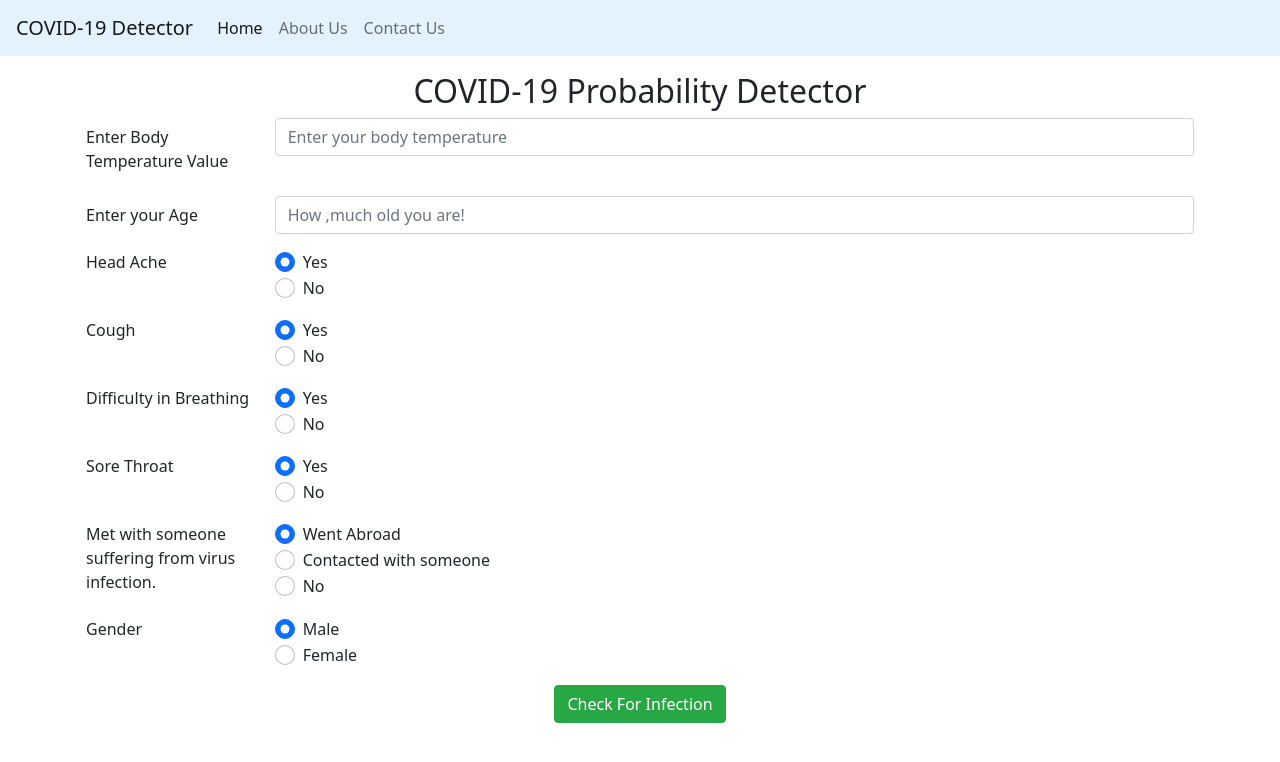
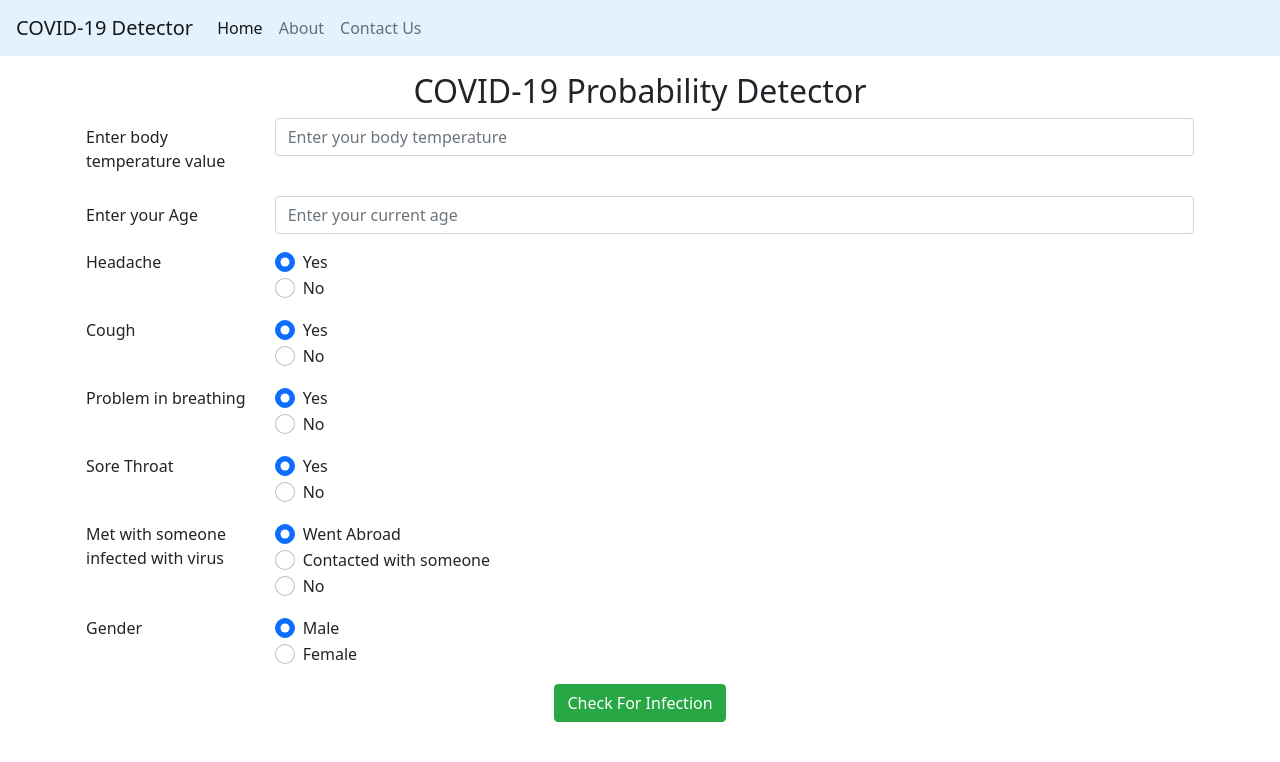
Before and after one commit to Agisthemantobeat/COVID-19-PROBABILITY-PREDICTOR., a Flask app: page / in a window 1280 px wide. Shown: the top 762 px of the page. Run offline with Flask 2, Linux system fonts and the light colour scheme; parts of the project's set-up code (start-up, migrations or seed data) failed here and were passed over; some libraries are stand-ins or nearby versions.

Commit message:
Made changes in the content

```diff
--- a/templates/index.html
+++ b/templates/index.html
@@ -26,7 +26,7 @@
                         <a class="nav-link active" aria-current="page" href="#">Home</a>
                     </li>
                     <li class="nav-item">
-                        <a class="nav-link" href="#">About Us</a>
+                        <a class="nav-link" href="#">About</a>
                     </li>
                     <li class="nav-item">
                         <a class="nav-link" href="#">Contact Us</a>
@@ -45,7 +45,7 @@
 
 
             <div class="row mb-3">
-                <label for="fever" class="col-sm-2 col-form-label">Enter Body Temperature Value</label>
+                <label for="fever" class="col-sm-2 col-form-label">Enter body temperature value</label>
                 <div class="col-sm-10">
                     <input type="text" class="form-control" name="fever" id="fever" placeholder="Enter your body temperature">
                 </div>
@@ -53,12 +53,12 @@
             <div class="row mb-3">
                 <label for="age" class="col-sm-2 col-form-label">Enter your Age</label>
                 <div class="col-sm-10">
-                    <input type="text" class="form-control" name="Age" id="inputPassword3" name="Age" placeholder="How ,much old you are!">
+                    <input type="text" class="form-control" name="Age" id="inputPassword3" name="Age" placeholder="Enter your current age">
                 </div>
             </div>
             <fieldset>
                 <div class="row mb-3">
-                    <legend class="col-form-label col-sm-2 pt-0">Head Ache</legend>
+                    <legend class="col-form-label col-sm-2 pt-0">Headache</legend>
 
                     <div class="col-sm-10">
                         <div class="form-check">
@@ -97,7 +97,7 @@
             </div>
             <fieldset>
                 <div class="row mb-3">
-                    <legend class="col-form-label col-sm-2 pt-0">Difficulty in Breathing</legend>
+                    <legend class="col-form-label col-sm-2 pt-0">Problem in breathing</legend>
                     <div class="col-sm-10">
                         <div class="form-check">
                             <input class="form-check-input" type="radio" name="diffbreath" id="diffbreath" value="option1" checked>
@@ -137,7 +137,7 @@
             </fieldset>
             <fieldset>
                 <div class="row mb-3">
-                    <legend class="col-form-label col-sm-2 pt-0">Met with someone suffering from virus infection.</legend>
+                    <legend class="col-form-label col-sm-2 pt-0">Met with someone infected with virus</legend>
                     <div class="col-sm-10">
                         <div class="form-check">
                             <input class="form-check-input" type="radio" name="test" id="test" value="option1" checked>
```
